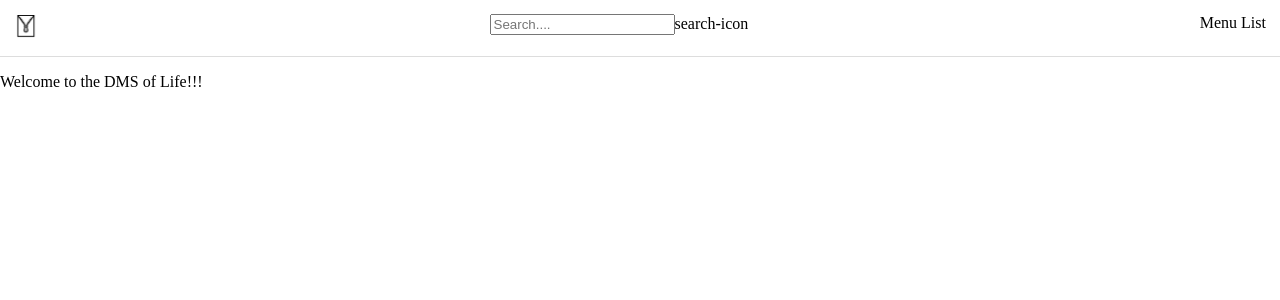
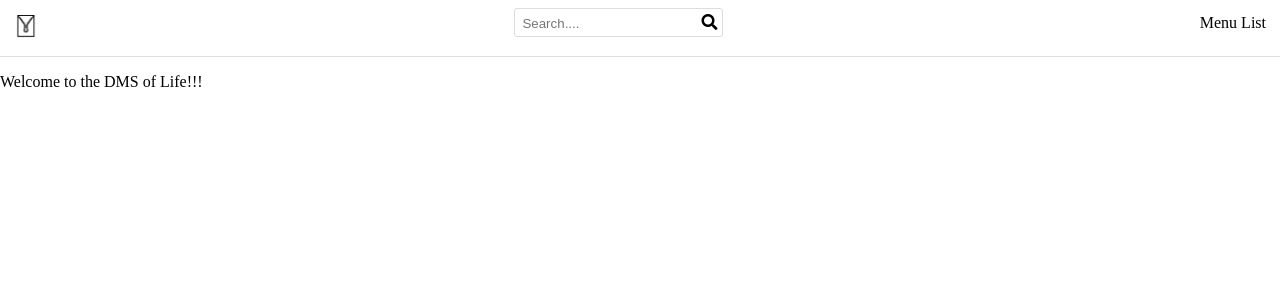
Before and after one commit to KaiserPhemi/writ-front-end, a React app: page / in a window 1280 px wide. Shown: the top 300 px of the page. Built offline with nearby package versions, Linux system fonts and the light colour scheme; what redux-immutable-state-invariant would draw is missing.

Commit message:
ft(search-icon): implement search icons
- add font awesome cdn links
- add an icon to search field
- add more test suite

[Starts #164773539]

```diff
--- a/package.json
+++ b/package.json
@@ -8,7 +8,7 @@
   "scripts": {
     "build": "webpack --config webpack/webpack.prod.js",
     "start": "webpack-dev-server --mode development --open",
-    "test": "jest",
+    "test": "jest --verbose --coverage",
     "test:watch": "npm test -- --watch",
     "copy:html": "cp src/index.html dist/",
     "copy:images": "cp assets/images/* dist/",
--- a/src/components/general/defaultStyles/_default.scss
+++ b/src/components/general/defaultStyles/_default.scss
@@ -9,3 +9,7 @@ ol {
   margin:  0;
   padding: 0;
 }
+
+textarea:focus, input:focus{
+  outline: none;
+}
--- a/src/components/general/navigationBar/SearchBar.tsx
+++ b/src/components/general/navigationBar/SearchBar.tsx
@@ -5,15 +5,19 @@ import * as React from 'react';
  * @desc
  */
 class SearchBar extends React.Component {
+
   public render() {
     return (
       <form className='main-search-bar'>
         <label htmlFor="search-bar">
           <input
+            className='search-field'
             type="text"
             placeholder="Search...."
           />
-          <span>search-icon</span>
+          <span className='search-icon'>
+            <i className="fas fa-search" />
+          </span>
         </label>
       </form>
     );
--- a/src/components/general/navigationBar/navBar.scss
+++ b/src/components/general/navigationBar/navBar.scss
@@ -14,4 +14,22 @@
       height: 1.5rem;
     }
   }
+
+  // search bar styling
+  .main-search-bar {
+
+    label {
+      border: $main-border;
+      padding: 5px;
+      border-radius: 3px;
+
+      .search-field {
+        border: none;
+      }
+
+      .search-icon {
+        cursor: pointer;
+      }
+    }
+  }
 }
--- a/src/index.html
+++ b/src/index.html
@@ -10,6 +10,18 @@
     integrity="sha384-fnmOCqbTlWIlj8LyTjo7mOUStjsKC4pOpQbqyi7RrhN7udi9RwhKkMHpvLbHG9Sr"
     crossorigin="anonymous"
   >
+  <link
+  rel="stylesheet"
+  href="https://use.fontawesome.com/releases/v5.7.2/css/regular.css"
+  integrity="sha384-IG162Tfx2WTn//TRUi9ahZHsz47lNKzYOp0b6Vv8qltVlPkub2yj9TVwzNck6GEF"
+  crossorigin="anonymous"
+  >
+  <link
+  rel="stylesheet"
+  href="https://use.fontawesome.com/releases/v5.7.2/css/fontawesome.css"
+  integrity="sha384-4aon80D8rXCGx9ayDt85LbyUHeMWd3UiBaWliBlJ53yzm9hqN21A+o1pqoyK04h+"
+  crossorigin="anonymous"
+  >
   <title>Doqman Document Management System</title>
 </head>
 <body>
```
Also changed, not shown: 1 other file (tests, documents, lock files or other folders).
